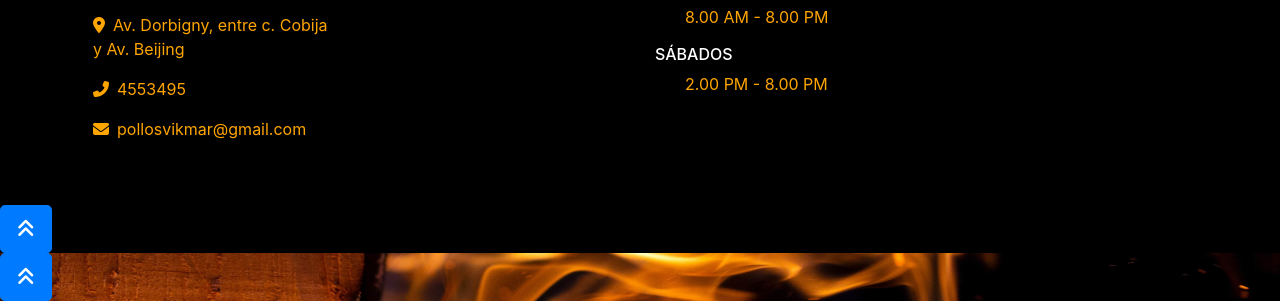
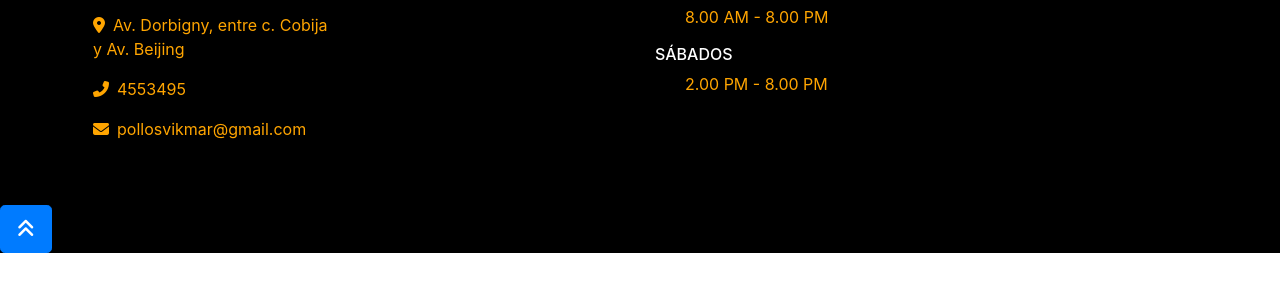
Before and after one commit to benjakg/Vikmar, a plain HTML site: page info.html in a window 1280 px wide. Shown: the part 744-1045 px from the top of the page. After the commit the page ends 997 px from the top, so only its background shows below. Drawn offline with nearby package versions, Linux system fonts and the light colour scheme.

Commit message:
error boton duplicado

```diff
--- a/info.html
+++ b/info.html
@@ -110,8 +110,7 @@
     <a href="#" class="btn btn-lg btn-primary btn-lg-square back-to-top"><i class="fa fa-angle-double-up"></i></a>
   </footer>
 
-  <!-- Back to Top -->
-  <a href="#" class="btn btn-lg btn-primary btn-lg-square back-to-top"><i class="fa fa-angle-double-up"></i></a>
+
 
 
   <!-- JavaScript Libraries -->
```
